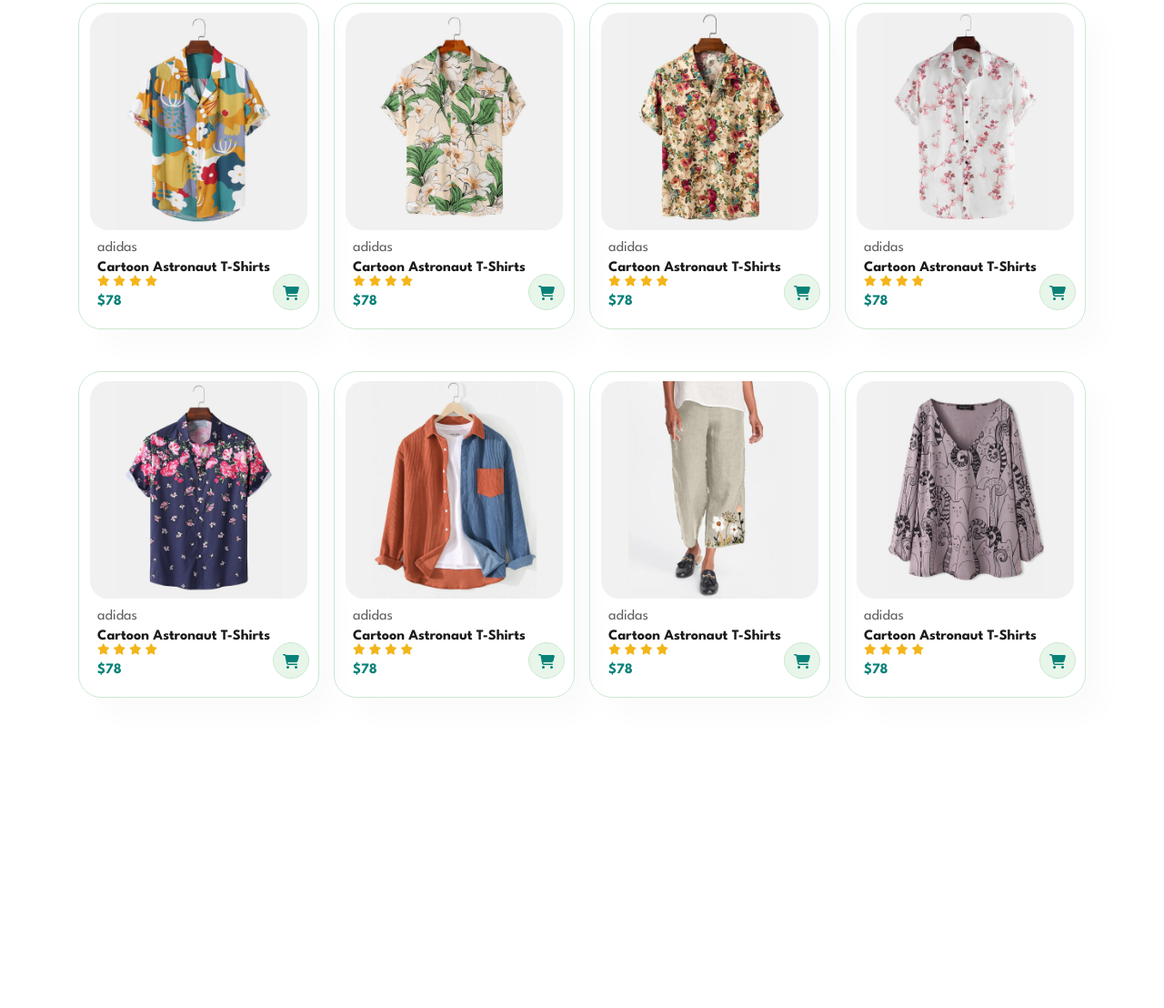
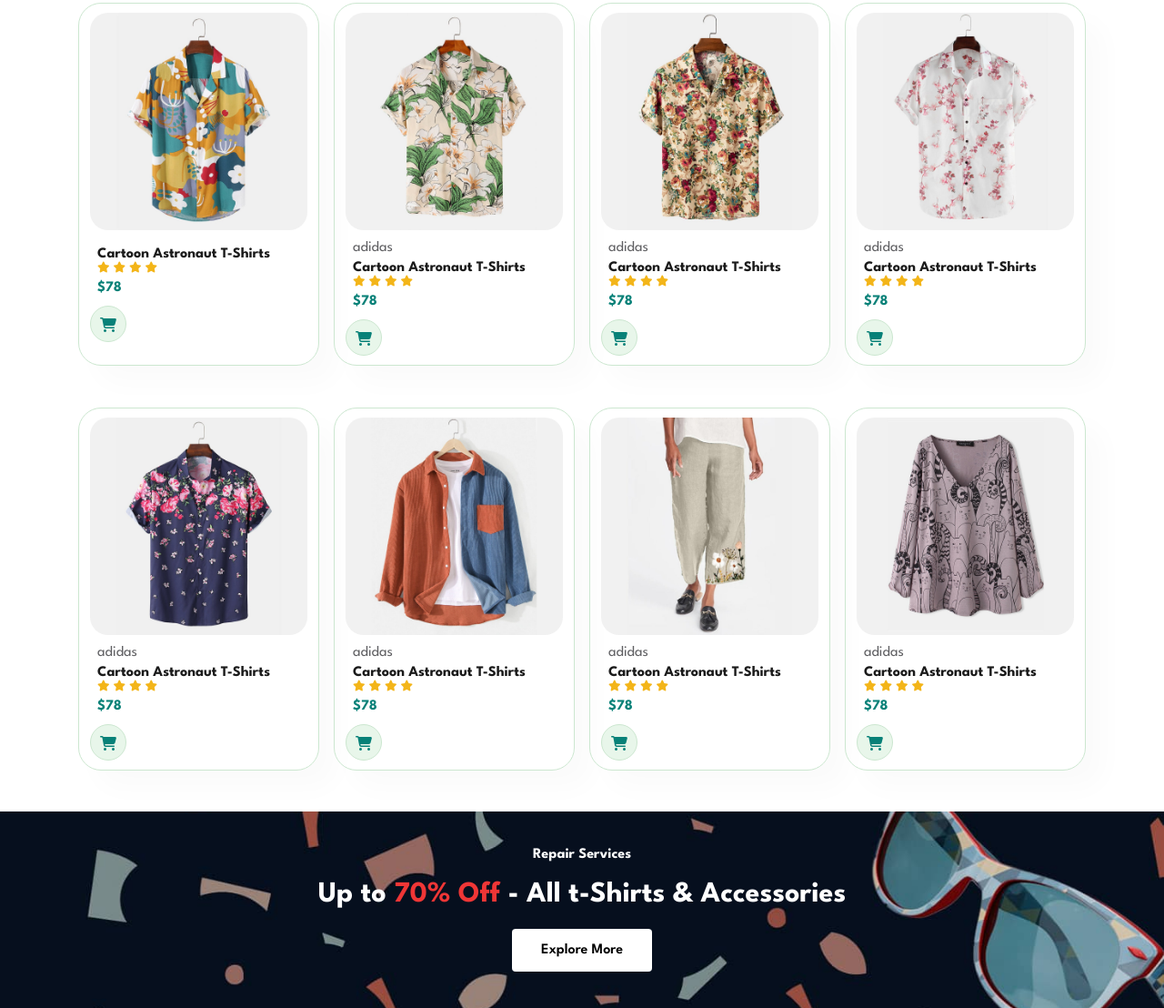
Before and after one commit to alsami6/Ecommerce-Website-With-HTML-CSS-JavaScript, a plain HTML site: page index.html in a window 1280 px wide. Shown: the part 1265-2373 px from the top of the page at 91% size. Before the commit the page ends 2077 px from the top, so only its background shows below. Drawn offline with Linux system fonts and the light colour scheme.

Commit message:
Repair Services

```diff
--- a/index.html
+++ b/index.html
@@ -71,7 +71,7 @@
                 <div class="pro">
                     <img src="img/products/f1.jpg" alt="">
                     <div class="des">
-                        <span>adidas</span>
+                        <span></span>
                         <h5>Cartoon Astronaut T-Shirts</h5>
                         <div class="star">
                             <i class="fas fa-star"></i>
@@ -207,6 +207,14 @@
             </div>
         </section>
 
+
+
+        <section class="banner">
+            <h4>Repair Services</h4>
+            <h2>Up to <span>70% Off</span> - All t-Shirts & Accessories</h2>
+            <button>Explore More</button>
+        </section>
+
     </main>
 
 </body>
--- a/style.css
+++ b/style.css
@@ -196,7 +196,7 @@ main .product1 .pro{
     box-shadow: 20px 20px 30px rgba(0, 0, 0, 0.02);
     margin: 15px 0;
     transition: 0.2s ease;
-    position: relative;
+    /* position: relative; */
 }
 
 main .product1 .pro:hover{
@@ -248,7 +248,7 @@ main .product1 .pro-container .pro a i{
     color: #088178;
     text-align: center;
     border: 1px solid #cce7d0;
-    position: absolute;
+    /* position: absolute; */
     bottom: 20px;
     right: 10px;
 }
@@ -260,3 +260,48 @@ main .product1 .pro-container .pro a i{
     gap: 1rem;
     justify-content: center;
 }
+
+
+
+main .banner{
+    width: 100%;
+    padding: 40px 80px;
+    text-align: center;
+    background-image: url(img/banner/b2.jpg);
+    align-items: center;
+    background-size: cover;
+    background-position: center;
+}
+
+main .banner h4{
+    color: white;
+    font-size: 1rem;
+}
+
+main .banner h2{
+    color: white;
+    font-size: 2rem;
+    padding: 10px 0;
+}
+
+main .banner h2 span{
+    color: #ef3636;
+}
+
+main .banner button{
+    font-size: 1rem;
+    font-weight: 600;
+    padding: 1rem 2rem;
+    color: #000;
+    background-color: #fff;
+    border-radius: 4px;
+    cursor: pointer;
+    border: none;
+    outline: none;
+    transition: 0.2s;
+}
+
+main .banner button:hover{
+    background-color: #088178;
+    color: white;
+}
```
